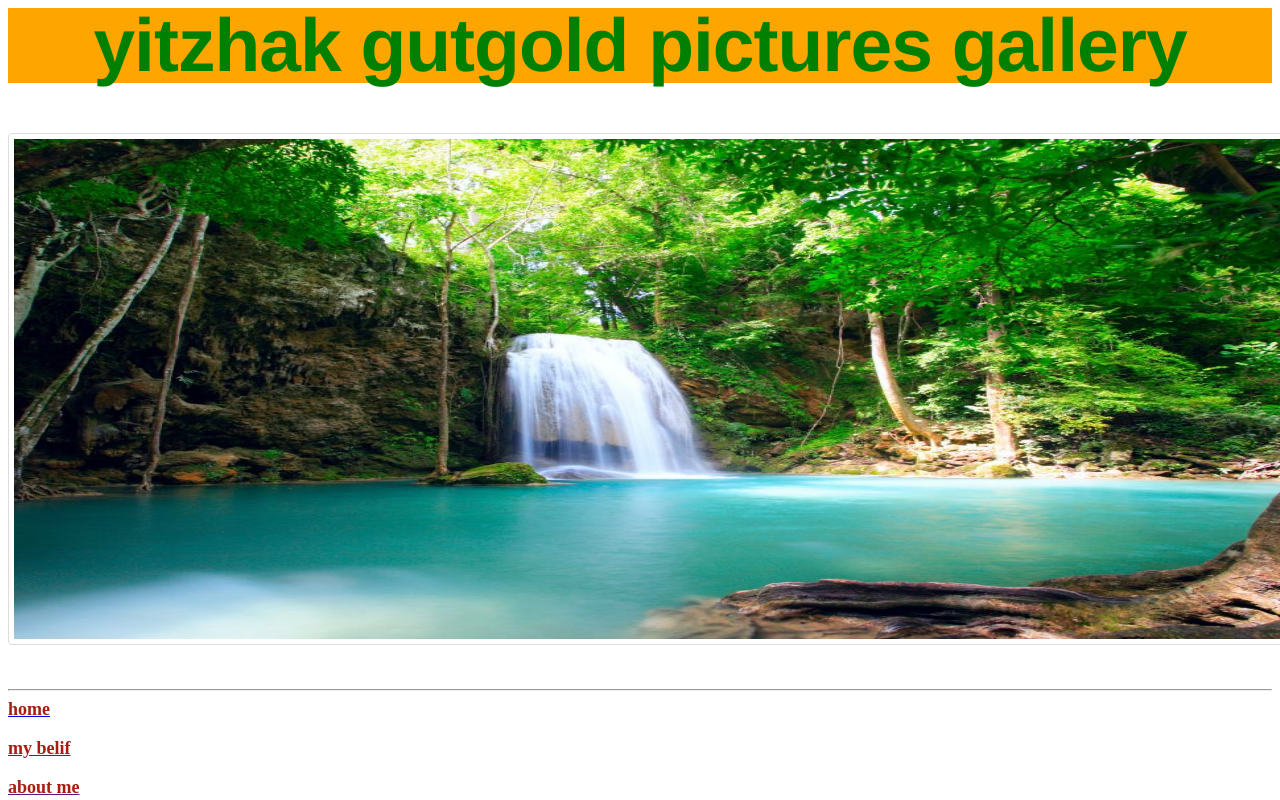
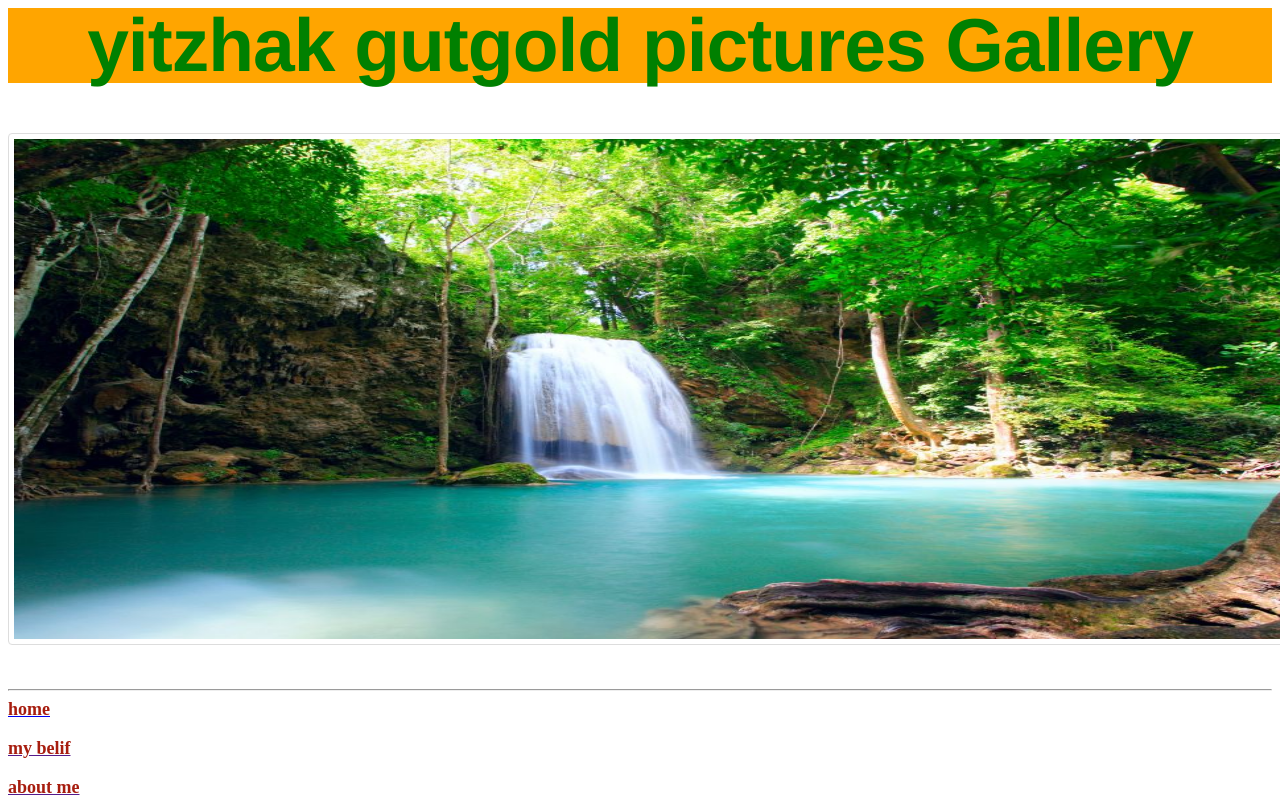
Before and after one commit to yitzhakgu/html, a plain HTML site: page Gallery.html in a window 1280 px wide. Shown: the top 800 px of the page. Drawn offline with Linux system fonts and the light colour scheme.

Commit message:
Update and rename gallery.html to Gallery.html

```diff
--- a/gallery.html
+++ b/Gallery.html
@@ -2,14 +2,14 @@
 
 <head>
 <center>
-<h1 style="background-color: orange;color:green;">yitzhak gutgold pictures gallery</h1>
+<h1 style="background-color: orange;color:green;">yitzhak gutgold pictures Gallery</h1>
 
 <img src="jungle-waterfall.jpg" alt="jungle-waterfall" style="width:1320px;height:500px;"> <br/><br/><br/>
 <hr/>
 </center>
 </head>
 
-<title>yitzhak gutgold pictures gallery</title>
+<title>yitzhak gutgold pictures Gallery</title>
 
 <link rel="stylesheet" type="text/css" href="style.css">
 
```
